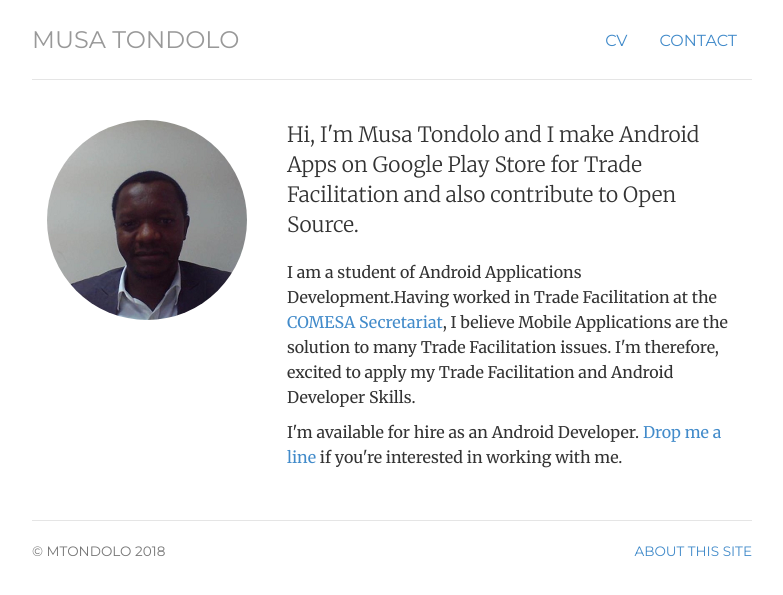
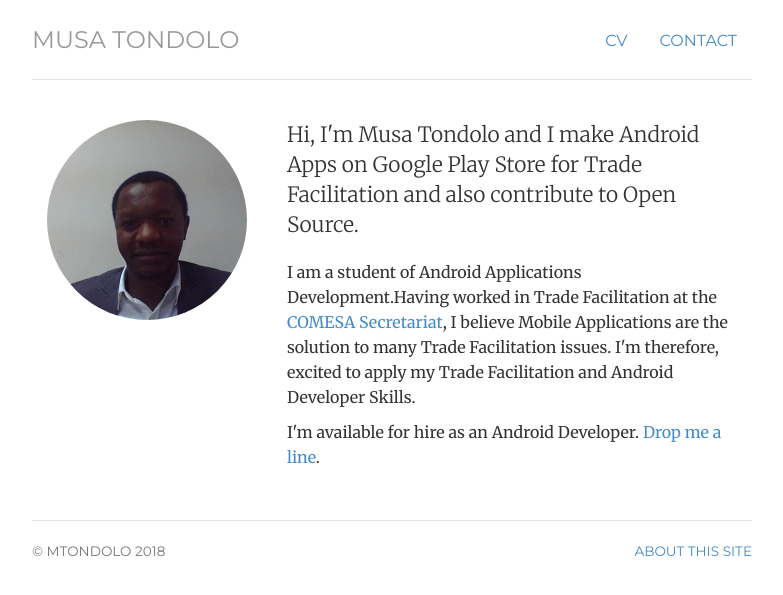
Before and after one commit to mtondolo/mtondolo.github.io, a Jekyll site: the page built from index.html, in a window 1280 px wide. Shown: the top 595 px of the page, without its empty margins (248-1031 px from the left). Built offline with Jekyll 4.4.1, drawn with Linux system fonts in a browser that asks for light colours.

Commit message:
Update index.html

```diff
--- a/index.html
+++ b/index.html
@@ -18,7 +18,7 @@
 	<span itemprop="affiliation"> the <a href="http://www.comesa.int/">COMESA Secretariat</a></span>, I believe Mobile Applications are the solution to many Trade Facilitation issues.
 	I'm therefore, excited to apply my Trade Facilitation and Android Developer Skills.</p>
 
-	<p>I'm available for hire as an <span itemprop="title">Android Developer</span>.<a href="contact"> Drop me a line</a> if you're interested in working with me.</p>
+	<p>I'm available for hire as an <span itemprop="title">Android Developer</span>.<a href="contact"> Drop me a line</a>.</p>
 	</div>
 </div>
 <!-- </div> -->
```
